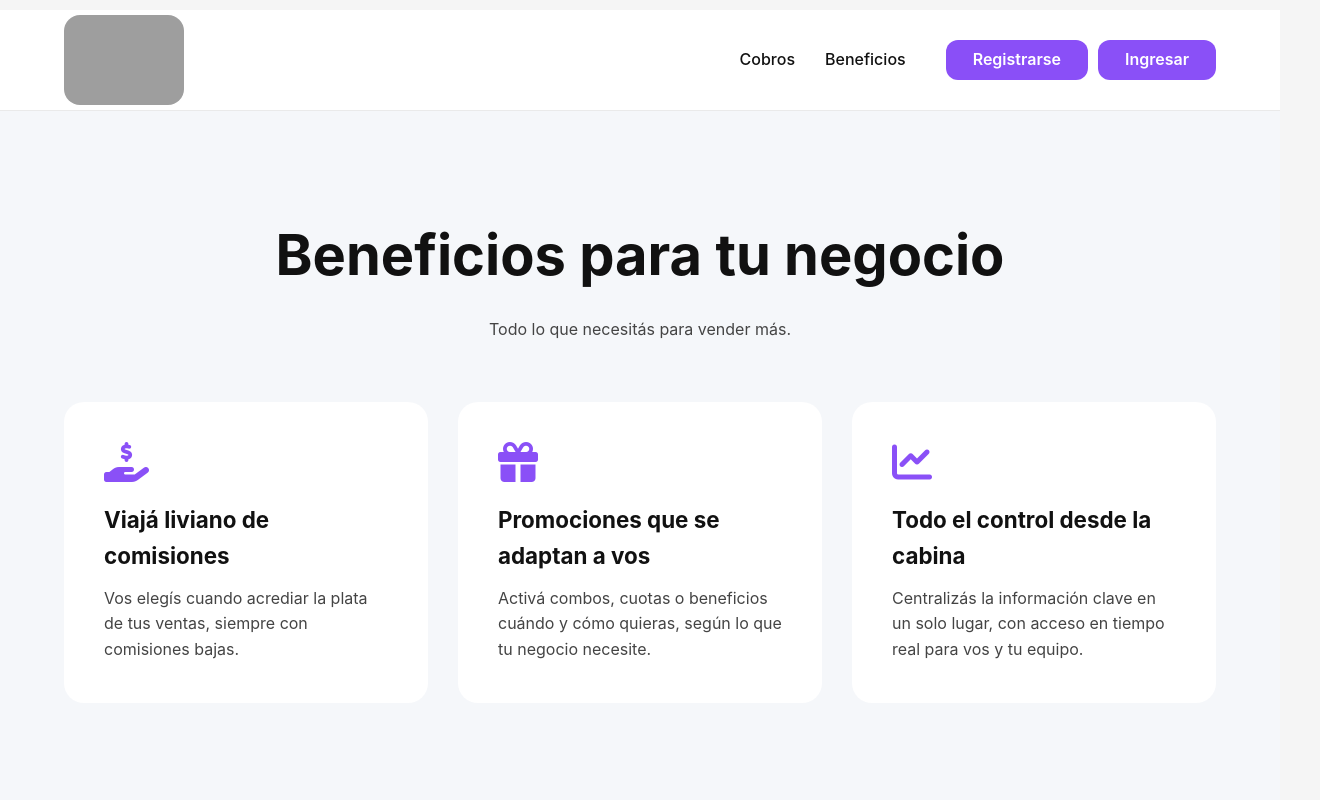
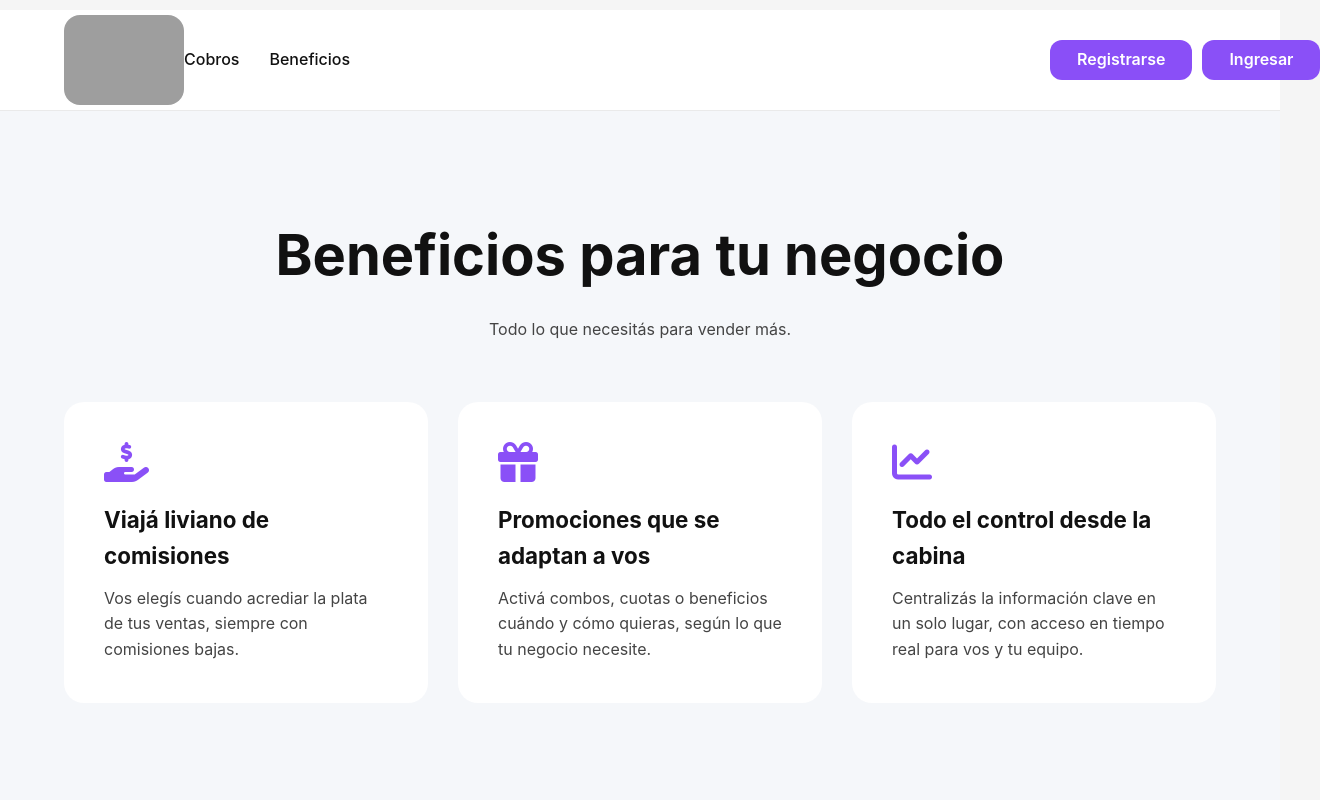
Before and after one commit to Mauro410/TP-Front-Nave, a plain HTML site: page index.html in a window 1280 px wide. Shown: the top 800 px of the page, 1320 px wide, since content can reach past the window. Drawn offline with Linux system fonts and the light colour scheme; grey boxes are pictures that could not be loaded.

Commit message:
Update style.css

```diff
--- a/style.css
+++ b/style.css
@@ -163,7 +163,7 @@ ul {
 
 .navbar {
     margin-left: auto;
-    margin-right: 40px;
+    margin-right: 700px;
 }
 
 .nav-list {
```
